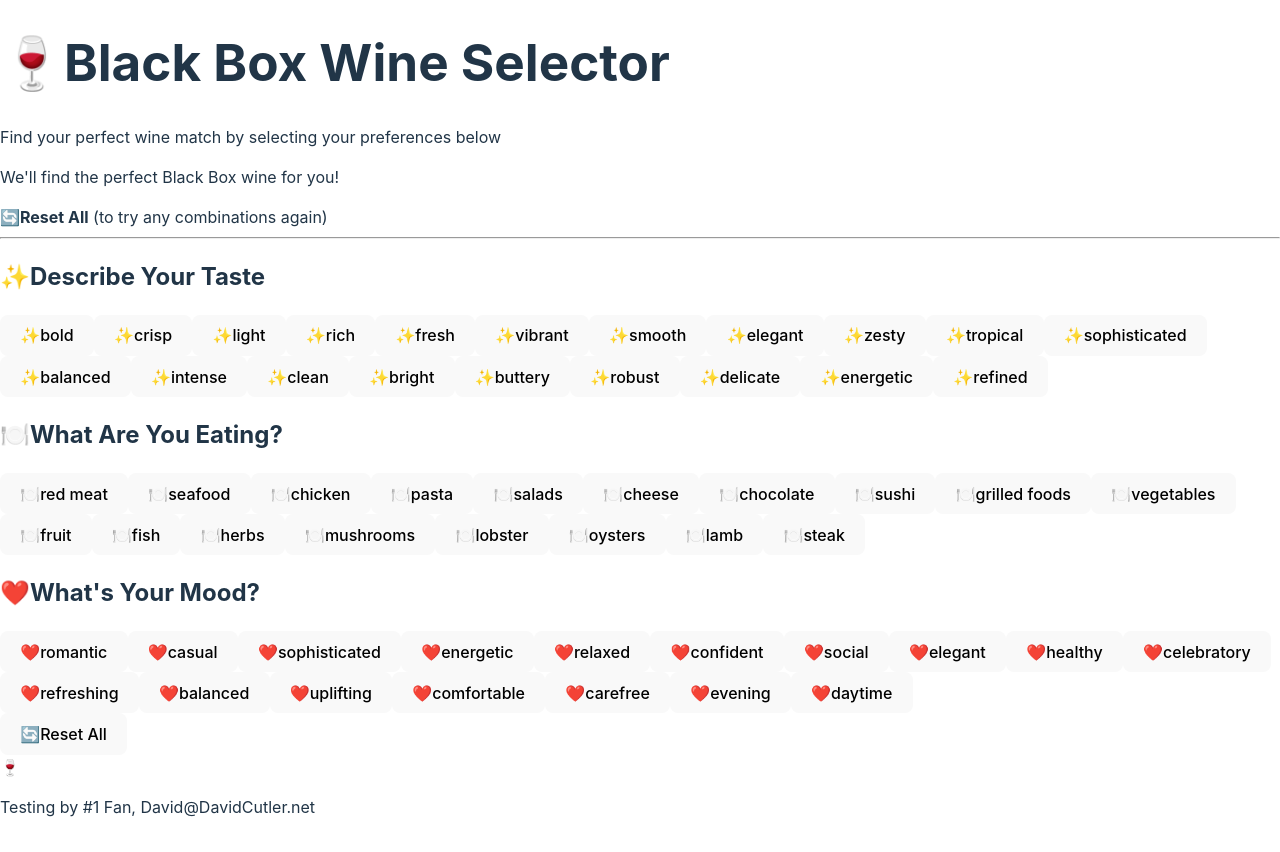
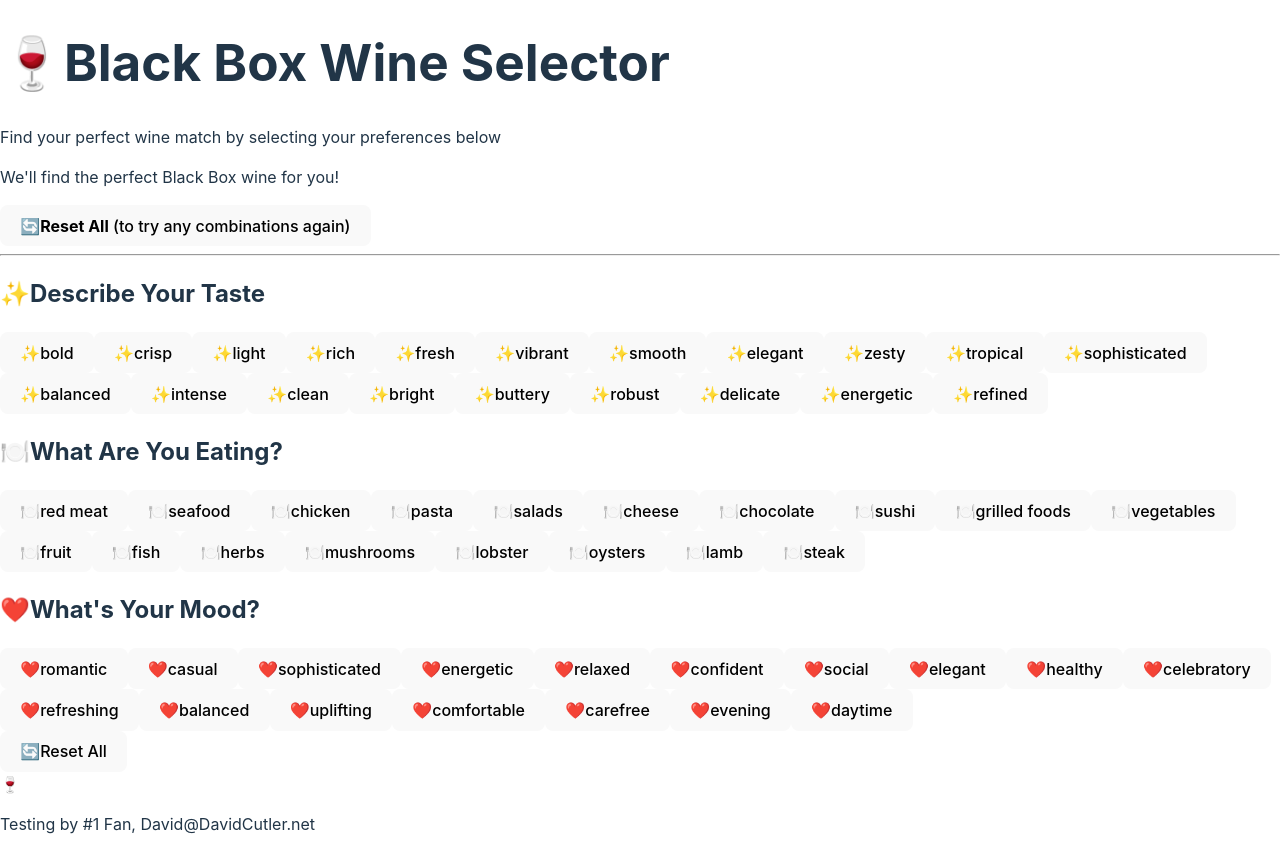
Before and after one commit to dctcutler/vite-react, a React (Vite) app: page / in a window 1280 px wide. Built offline with nearby package versions, Linux system fonts and the light colour scheme.

Commit message:
Update App.tsx

```diff
--- a/src/App.tsx
+++ b/src/App.tsx
@@ -220,9 +220,14 @@
 
           <p className="text-base text-gray-600 mb-4">We'll find the perfect Black Box wine for you!</p>
 
-          <div className="flex items-center justify-center gap-2 text-sm text-gray-500 mb-6">
-            <span>🔄</span>
-            <span><strong>Reset All</strong> (to try any combinations again)</span>
+          <div className="flex items-center justify-center gap-2 text-sm mb-6">
+            <button
+              onClick={resetAll}
+              className="flex items-center gap-2 px-4 py-2 bg-gray-100 hover:bg-gray-200 text-gray-600 rounded-lg font-medium transition-all duration-200"
+            >
+              <span>🔄</span>
+              <span><strong>Reset All</strong> (to try any combinations again)</span>
+            </button>
           </div>
 
           <hr className="border-gray-300" />
```
